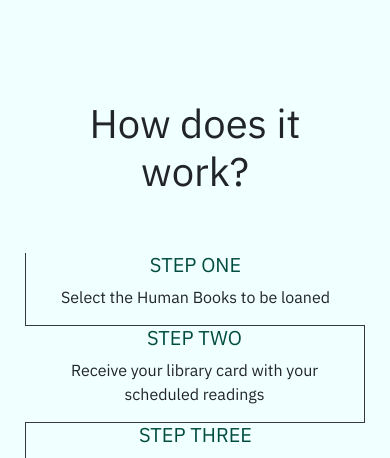
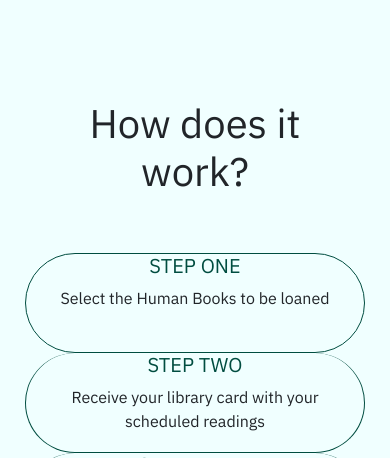
Before and after one commit to Sayeed169/human_library, a PHP site: page / in a window 390 px wide. Shown: the part 1391-1849 px from the top of the page. Run offline with PHP 8.4, Linux system fonts and the light colour scheme; some libraries are stand-ins or nearby versions.

Commit message:
flow div fix and navbar shaddow added

```diff
--- a/css/style.css
+++ b/css/style.css
@@ -27,6 +27,7 @@ p{
 
 .bg-nav{
 	background-color: #004D40;
+	box-shadow: 0px 5px 5px #777;
 }
 
 .bg-main{}
@@ -141,3 +142,31 @@ p{
 	/*font-size: 100px;*/
 	font-weight: bold;
 }
+
+.step-lg{
+	min-height: 100px;
+	border: 1px solid var(--theme-color);
+	border-top: none;
+	border-right: none;
+}
+
+.step-one-sm{
+	min-height: 100px;
+	border: 1px solid var(--theme-color);
+	/*border-right: none;	*/
+	border-radius: 50px;
+}
+
+.step-two-sm{
+	min-height: 100px;
+	border: 1px solid var(--theme-color);
+	border-top: none;
+	border-radius: 50px;
+}
+
+.step-three-sm{
+	min-height: 100px;
+	border: 1px solid var(--theme-color);
+	border-top: none;
+	border-radius: 50px;
+}
--- a/index.php
+++ b/index.php
@@ -1,6 +1,3 @@
-<?php
-  include 'consts.php';
-?>
 <!doctype html>
 <html lang="en" class="h-100">
   <head>
@@ -30,10 +27,6 @@
   </head>
   <body class="h-100">
     <div class="h-100">
-      <!-- <div class="bg-light text-center" id="nav-image">
-        <img src=<?php echo HL_LOGO;?> width="128" height="128" style="margin: 10px;" class="d-inline-block align-bottom" alt="">
-      </div> -->
-
       <!-- NAVBAR -->
       <nav class="navbar navbar-expand-sm navbar-dark bg-nav" id="navbar">
           <div class="container">
@@ -117,15 +110,15 @@
       <div class="d-md-block d-none text-center content-div bg-alt">
         <div class="col-md-8 offset-md-2 col-12">
           <h3 class="title">How does it work?</h3>
-          <div class="col-4 border border-dark border-top-0 border-right-0">
+          <div class="col-4 step-lg">
             <h5 class="hld-color">STEP ONE</h5>
             <p>Select the Human Books to be loaned</p>
           </div>
-          <div class="col-4 offset-4 border border-dark border-top-0 border-right-0">
+          <div class="col-4 offset-4 step-lg">
             <h5 class="hld-color">STEP TWO</h5>
             <p>Receive your library card with your scheduled readings</p>
           </div>
-          <div class="col-4 offset-8 border border-dark border-top-0 border-right-0">
+          <div class="col-4 offset-8 step-lg">
             <h5 class="hld-color">STEP THREE</h5>
             <p>Attend your reading sessions</p>
           </div>
@@ -139,15 +132,15 @@
       <div class="d-md-none d-block text-center content-div bg-alt">
         <div class="col-md-8 offset-md-2 col-12">
           <h1 class="content-div">How does it work?</h1>
-          <div class="col-12 border border-dark border-right-0 border-top-0">
+          <div class="col-12 step-one-sm">
             <h5 class="hld-color">STEP ONE</h5>
             <p>Select the Human Books to be loaned</p>
           </div>
-          <div class="col-12 border border-dark border-left-0 border-top-0">
+          <div class="col-12 step-two-sm">
             <h5 class="hld-color">STEP TWO</h5>
             <p>Receive your library card with your scheduled readings</p>
           </div>
-          <div class="col-12 border border-dark border-top-0 border-right-0">
+          <div class="col-12 step-three-sm">
             <h5 class="hld-color">STEP THREE</h5>
             <p>Attend your reading sessions</p>
           </div>
@@ -271,13 +264,13 @@
               <h1 class="contact-icon"><i class="fab fa-facebook-f"></i></h1>
               <h6>facebook/human library bd</h6>
             </div>
-            <div>
+            <div class="col-md col-12">
               <h1 class="contact-icon"><i class="fas fa-phone"></i></h1>
-              <h6 class="col-md col-12">+8801723880554</h6>
+              <h6>+8801723880554</h6>
             </div>
             <div class="col-md col-12">
               <h1 class="contact-icon"><i class="far fa-envelope"></i></h1>
-              <h6 class="">humanlibrarydhaka@gmail.com</h6>
+              <h6>humanlibrarydhaka@gmail.com</h6>
             </div>
           </div>
         </div>
```
